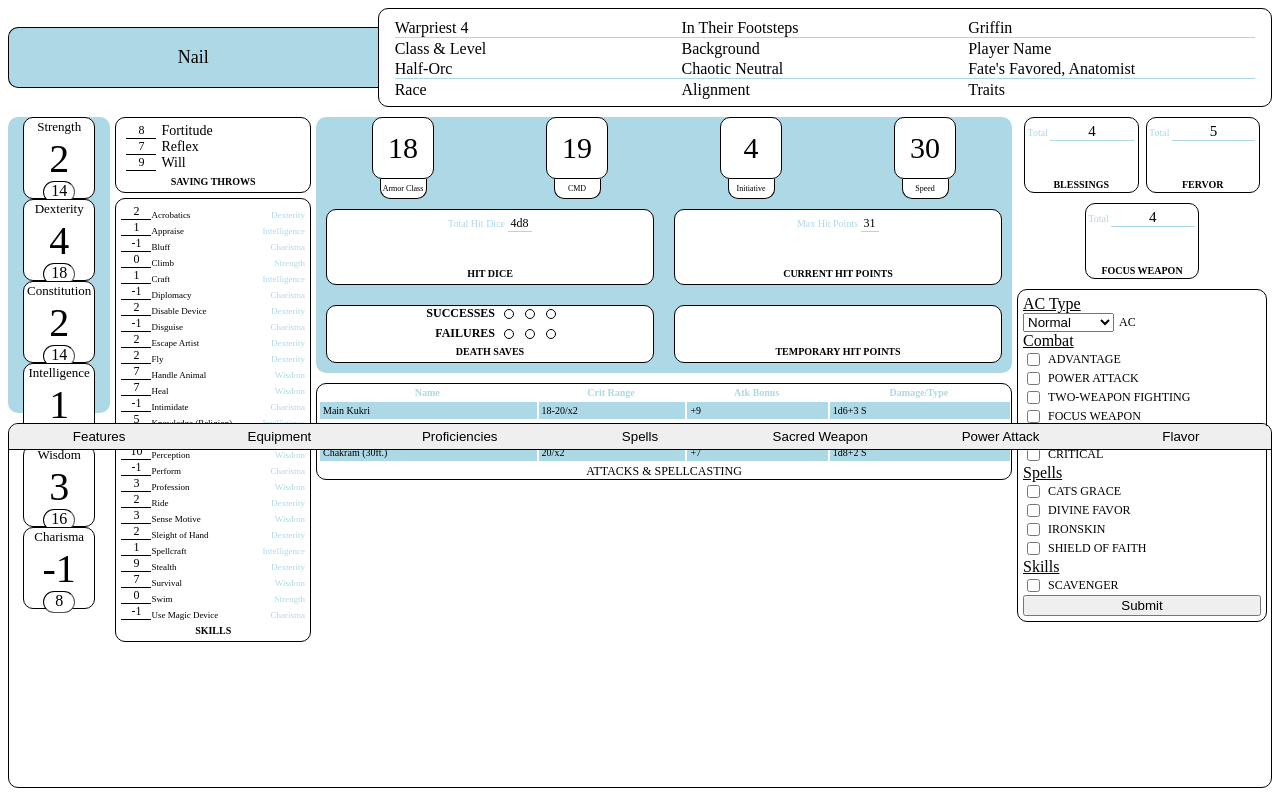
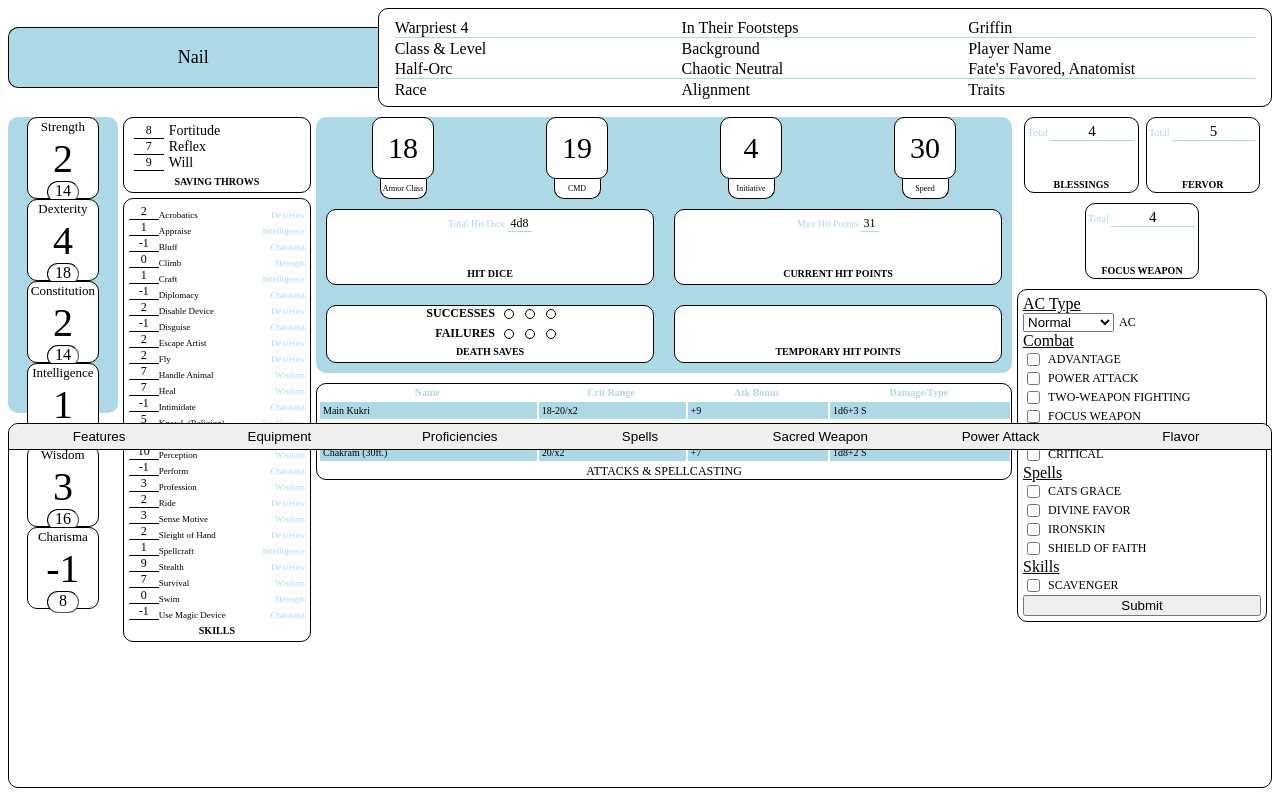
Before and after one commit to GriffinHackley/CharacterSheet, a Django app: page /2/ in a window 1280 px wide. Run offline with Django 4.2, Linux system fonts and the light colour scheme; data comes from the database, SQL or seed files in the repository; some libraries are stand-ins or nearby versions.

Commit message:
Formatting

```diff
--- a/sheet/models.py
+++ b/sheet/models.py
@@ -756,6 +756,9 @@ class PathfinderCharacter(Character):
                 if "Knowledge" in key:
                     if not skillUsed:
                         continue
+                    key = key.split(" ")
+                    key = "Knowl. " + key[1]
+                    ret[key] = {'ability':ability, 'value':statBonus, 'source':source}
 
                 ret[key] = {'ability':ability, 'value':statBonus, 'source':source}
 
--- a/sheet/static/sheet/5eSheet.css
+++ b/sheet/static/sheet/5eSheet.css
@@ -222,7 +222,7 @@ section.attr-applications{
   display: flex;
   flex-direction: column;
   flex-grow: 1;
-  min-width: 160px;
+  min-width: 155px;
 }
 div.inspiration, div.proficiencybonus{
   display: flex;
@@ -294,7 +294,7 @@ div.saves ul li {
 div.saves ul li > * {
   margin-left: 5px;
 }
-div.saveName {
+span.saveName {
   font-size: 14px;
   text-align: left;
   order: 3;
--- a/sheet/templates/sheet/detail.html
+++ b/sheet/templates/sheet/detail.html
@@ -84,8 +84,8 @@
             {% for save,value in character.saves.items %}
               {% with value.source|formatSource as source %}
                 <li class="tooltip shiftedRight" data-tooltip='{{ source }}'>
-                {% endwith %}
-                <div class="saveName">{{ save }}</div>
+              {% endwith %}
+                <span class="saveName">{{ save }}</span>
                 <div class="value">{{ value.value }}</div>
               </li>
             {% endfor %}
```
